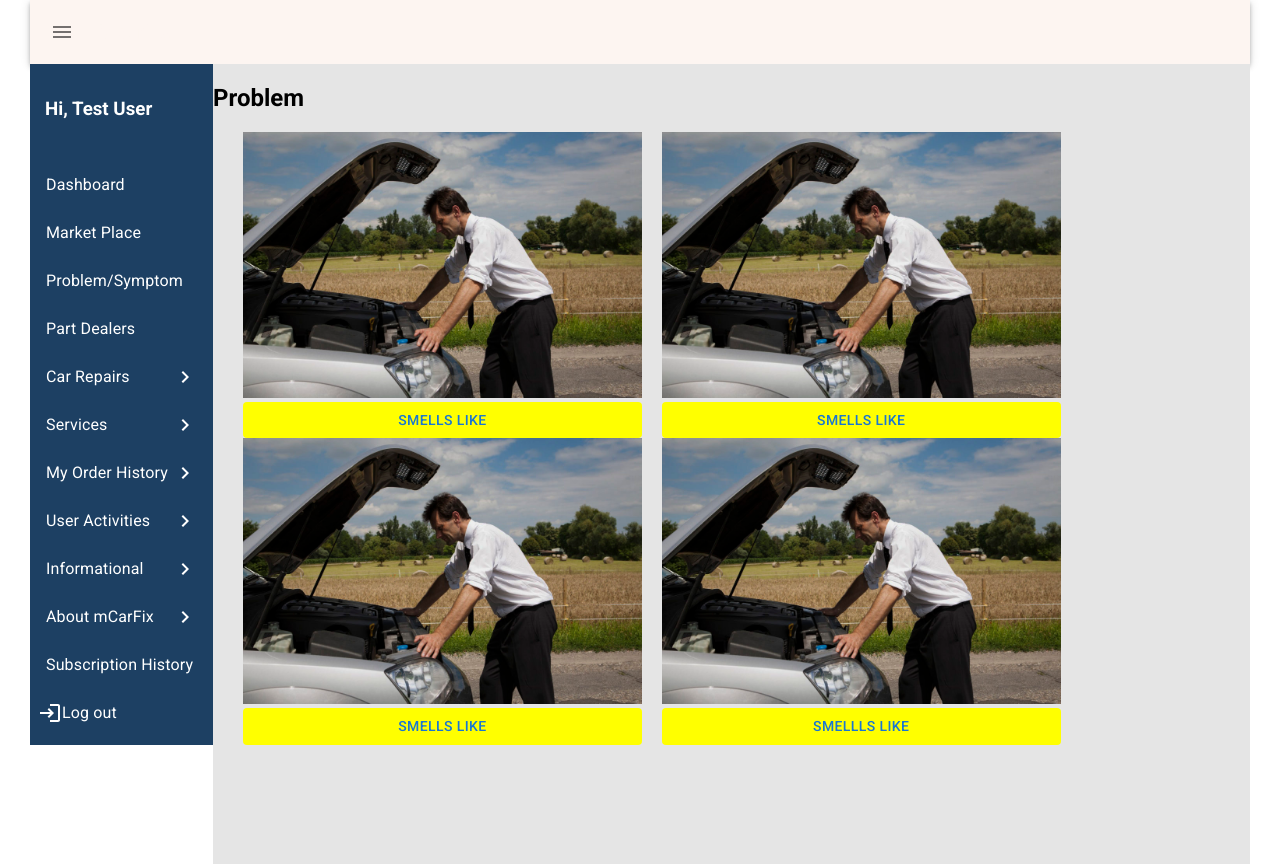
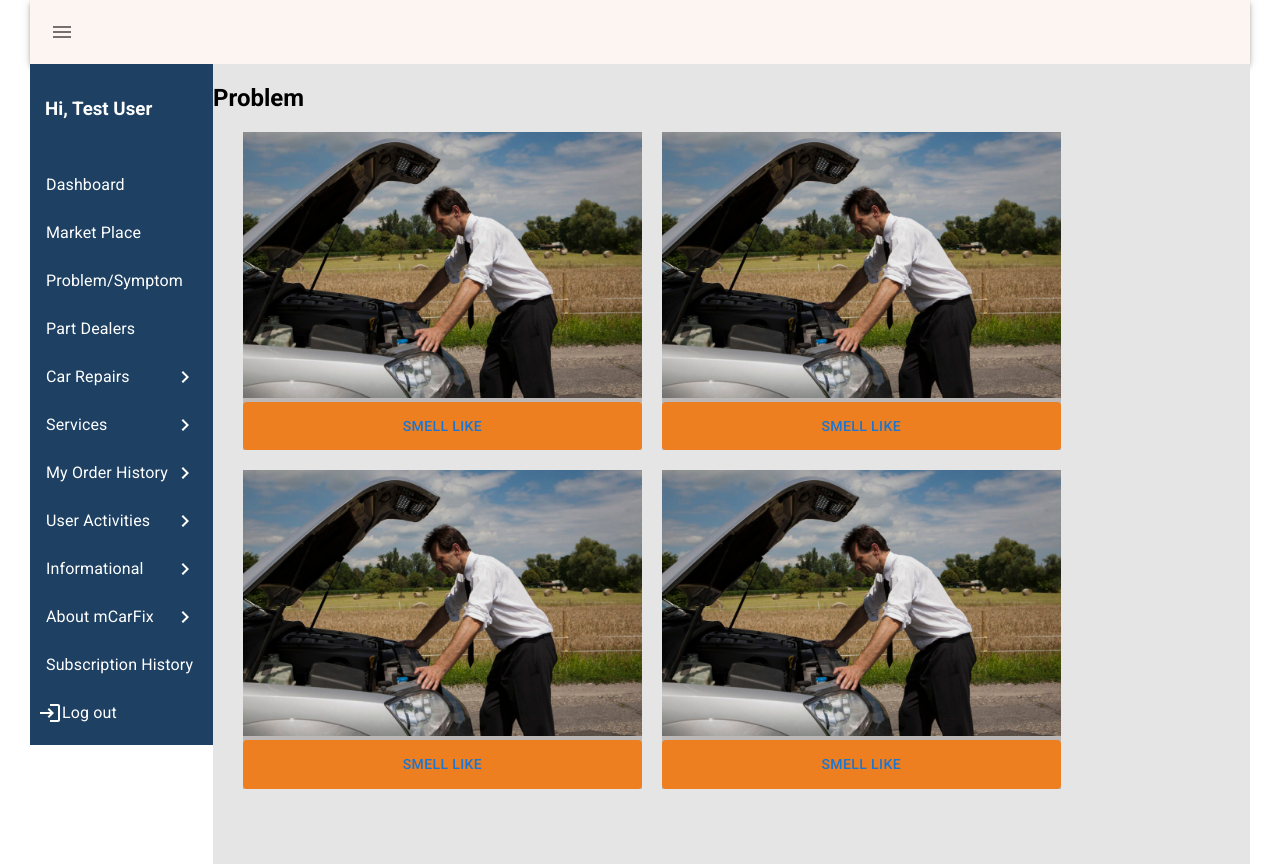
Before and after one commit to chibukasia/mcarfix-user-dashboard, a React (Create React App) app: page /problem in a window 1280 px wide. Built offline with nearby package versions, Linux system fonts and the light colour scheme.

Commit message:
added the form modal

```diff
--- a/src/App.css
+++ b/src/App.css
@@ -165,4 +165,6 @@ li:hover{
   flex-direction: row;
   /* flex-wrap: nowrap; */
   margin: 0 10px;
+  background-color: #b8b2b2e1;
+  margin-bottom: 20px;
 }
--- /dev/null
+++ b/src/components/FormModal.js
@@ -0,0 +1,63 @@
+import * as React from 'react';
+import Box from '@mui/material/Box';
+import Button from '@mui/material/Button';
+import Typography from '@mui/material/Typography';
+import Modal from '@mui/material/Modal';
+import { TextField } from '@mui/material';
+
+const style = {
+  position: 'absolute',
+  top: '30%',
+  left: '50%',
+  transform: 'translate(-50%, -50%)',
+  width: 500,
+  bgcolor: 'background.paper',
+  border: '2px solid #000',
+  boxShadow: 24,
+  p: 4,
+  '& .MuiTextField-root': { m: 1, width: '25ch' },
+};
+
+export default function FormModal() {
+  const [open, setOpen] = React.useState(false);
+  const handleOpen = () => setOpen(true);
+  const handleClose = () => setOpen(false);
+
+  return (
+    <div>
+      <Button onClick={handleOpen}>Smell like</Button>
+      <Modal
+        open={open}
+        onClose={handleClose}
+        aria-labelledby="modal-modal-title"
+        aria-describedby="modal-modal-description"
+      >
+        <Box sx={style} component="form" noValidate autoComplete='off'>
+          <Typography id="modal-modal-title" variant="h6" component="h2">
+            Fill in
+          </Typography>
+          {/* <Typography id="modal-modal-description" sx={{ mt: 2 }}>
+            Duis mollis, est non commodo luctus, nisi erat porttitor ligula.
+          </Typography> */}
+          <TextField
+        //   error
+          id="outlined-basic"
+          label="Issue"
+          defaultValue="Problem"
+        />
+        <TextField
+        //   error
+          id="outlined-error-helper-text"
+          label="Problem"
+          defaultValue="Problem"
+        />
+        <TextField id="outlined-basic" label="Problem" variant="outlined" defaultValue="Problem" />
+        <TextField id="outlined-basic" label="Issue" variant="outlined" defaultValue="Problem"/>
+        <TextField id="outlined-basic" label="Problem" variant="outlined" defaultValue="Problem"/>
+        <TextField id="outlined-basic" label="Issue" variant="outlined" defaultValue="Problem"/>
+        <Button sx={{width: '100%', backgroundColor: "#ed7f21"}}>Submit</Button>
+        </Box>
+      </Modal>
+    </div>
+  );
+}
--- a/src/components/Problem.js
+++ b/src/components/Problem.js
@@ -1,9 +1,14 @@
-import React from "react";
+import React, {useState} from "react";
 import carpart from "../icons/carpart.png";
 import symptom from "../icons/breakdown.jpg";
-import Button from '@mui/material/Button'
+import Button from '@mui/material/Button';
+import FormModal from "./FormModal";
 
 function Problem() {
+  const [showMdal, setShowModal] = useState(false)
+  function handleModal(){
+    setShowModal(!showMdal)
+  }
   return (
     <div>
       <h2>Problem</h2>
@@ -11,19 +16,20 @@ function Problem() {
         <div className="card" style={{ width: "40%" }}>
           <img src={symptom} alt="Alps" style={{ width: "100%" }} />
           <div className="card-body">
-            <Button sx={{width: '100%', backgroundColor: "yellow"}}>Smells like</Button>
+            <Button sx={{width: '100%', backgroundColor: "#ed7f21"}} onClick={handleModal}><FormModal/></Button>
+            {/* {showMdal ? <FormModal/>: null} */}
           </div>
         </div>
         <div className="card" style={{ width: "40%" }}>
           <img src={symptom} alt="Alps" style={{ width: "100%" }} />
           <div className="card-body">
-            <Button sx={{width: '100%', backgroundColor: "yellow"}}>Smells like</Button>
+            <Button sx={{width: '100%', backgroundColor: "#ed7f21"}}><FormModal/></Button>
           </div>
         </div>
         <div className="card" style={{ width: "40%" }}>
           <img src={symptom} alt="Alps" style={{ width: "100%" }} />
           <div className="card-body">
-            <Button sx={{width: '100%', backgroundColor: "yellow"}}>Smells like</Button>
+            <Button sx={{width: '100%', backgroundColor: "#ed7f21"}}><FormModal/></Button>
           </div>
         </div>
 
@@ -36,7 +42,7 @@ function Problem() {
           />
           <div className="card-body">
             {/* <h4 className="card-title"></h4> */}
-            <Button sx={{width: '100%', backgroundColor: "yellow"}}>Smellls Like</Button>
+            <Button sx={{width: '100%', backgroundColor: "#ed7f21"}}><FormModal/></Button>
           </div>
         </div>
       </div>
```
Also changed, not shown: 1 other file (tests, documents, lock files or other folders).
